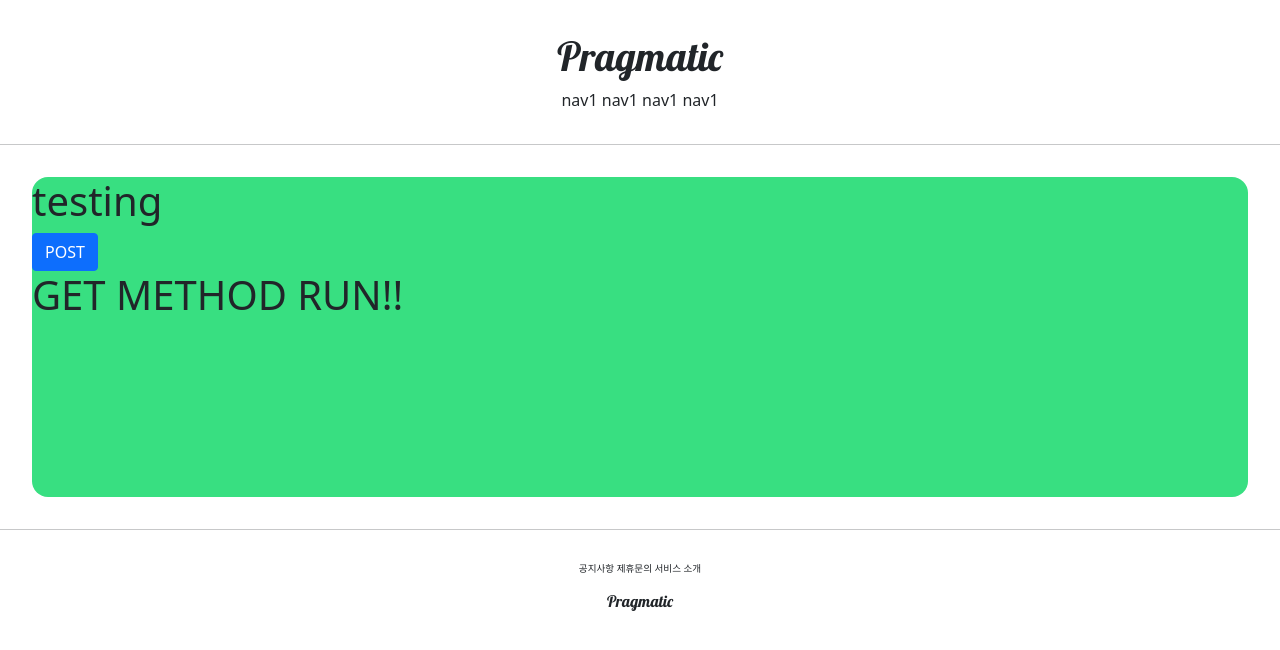
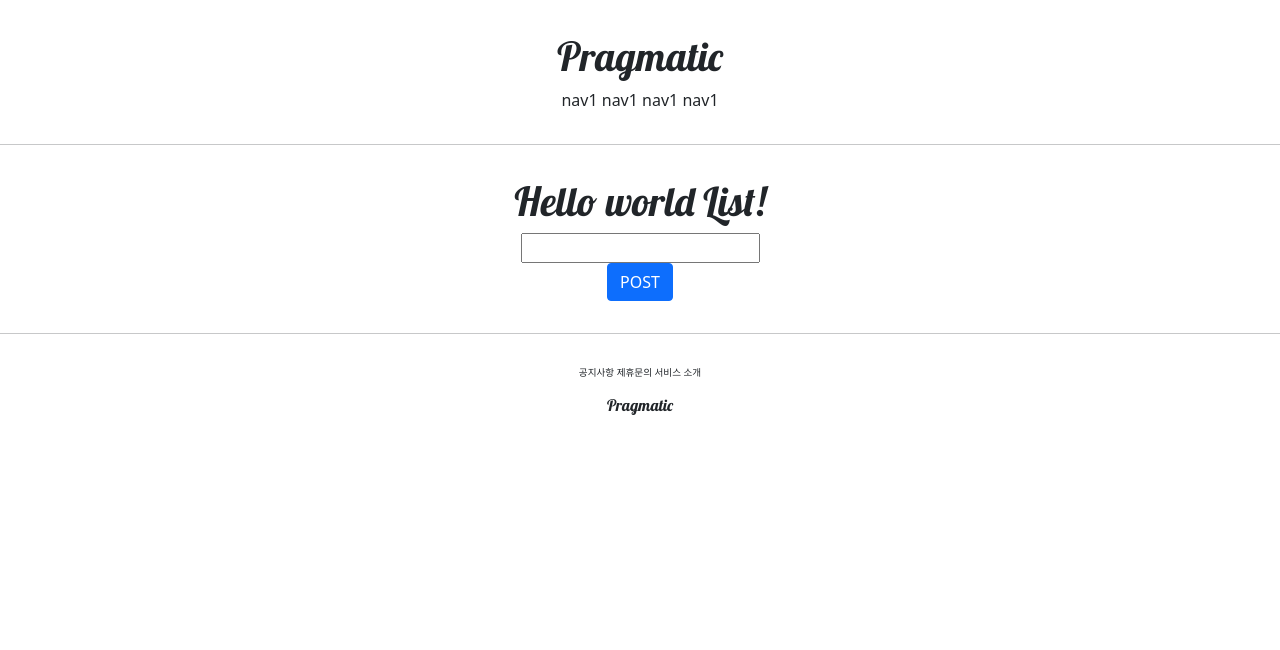
Before and after one commit to kluedeugene/myPinterest, a Django app: page /account/hello_world/ in a window 1280 px wide. Shown: the top 650 px of the page. Run offline with Django 4.2, Linux system fonts and the light colour scheme.

Commit message:
django course 17 commit about DB saving by POST

```diff
--- a/accountapp/templates/accountapp/hello_world.html
+++ b/accountapp/templates/accountapp/hello_world.html
@@ -11,18 +11,24 @@
         }
     </style>
 
-    <div style="height: 20rem; background-color: #38df81; border-radius: 1rem; margin: 2rem;">
-        <h1>
-            testing
+    <div style="border-radius: 1rem; margin: 2rem;text-align: center">
+        <h1 style="font-family: 'lobster', cursive;">       <!-- cursive = loabster를 구글폰트에서 가져오지 못할시 cursive를 사용 -->
+            Hello world List!
         </h1>
 
        <form action="/account/hello_world/" method="post">
-                <!--    btn primary = 부트스트랩 관련-->
            {% csrf_token %}
-           <input type="submit" class="btn btn-primary" value="POST">
+           <div>
+               <input type="text" name="hello_world_input">   <!-- hello_world_input 이라는 정보를 받아서 서버로 전송 -->
+           </div>
+           <input type="submit" class="btn btn-primary" value="POST">        <!--    btn primary = 부트스트랩 관련-->
        </form>
+
+        {% if hello_world_output %}
         <h1>
-            {{ text }}
+            {{ hello_world_output.text }}
         </h1>
+        {% endif %}
+
     </div>
 {%  endblock %}
--- a/accountapp/views.py
+++ b/accountapp/views.py
@@ -2,9 +2,21 @@ from django.http import HttpResponse
 from django.shortcuts import render
 
 # Create your views here.
+from accountapp.models import HelloWorld
+
+
 def hello_world(request):
 
     if request.method == "POST":
-        return render(request, 'accountapp/hello_world.html', context={'text': 'POST METHOD RUN!!'})
+
+        temp = request.POST.get('hello_world_input')
+
+        # 데이터저장 (models.py 에서의 모델사용)
+        new_hello_world = HelloWorld()
+        new_hello_world.text = temp
+        new_hello_world.save()
+
+
+        return render(request, 'accountapp/hello_world.html', context={'hello_world_output': new_hello_world})
     else:
-        return render(request, 'accountapp/hello_world.html', context={'text': 'GET METHOD RUN!!'})
+        return render(request, 'accountapp/hello_world.html', context={'text': 'GET METHOD!!'})
```
